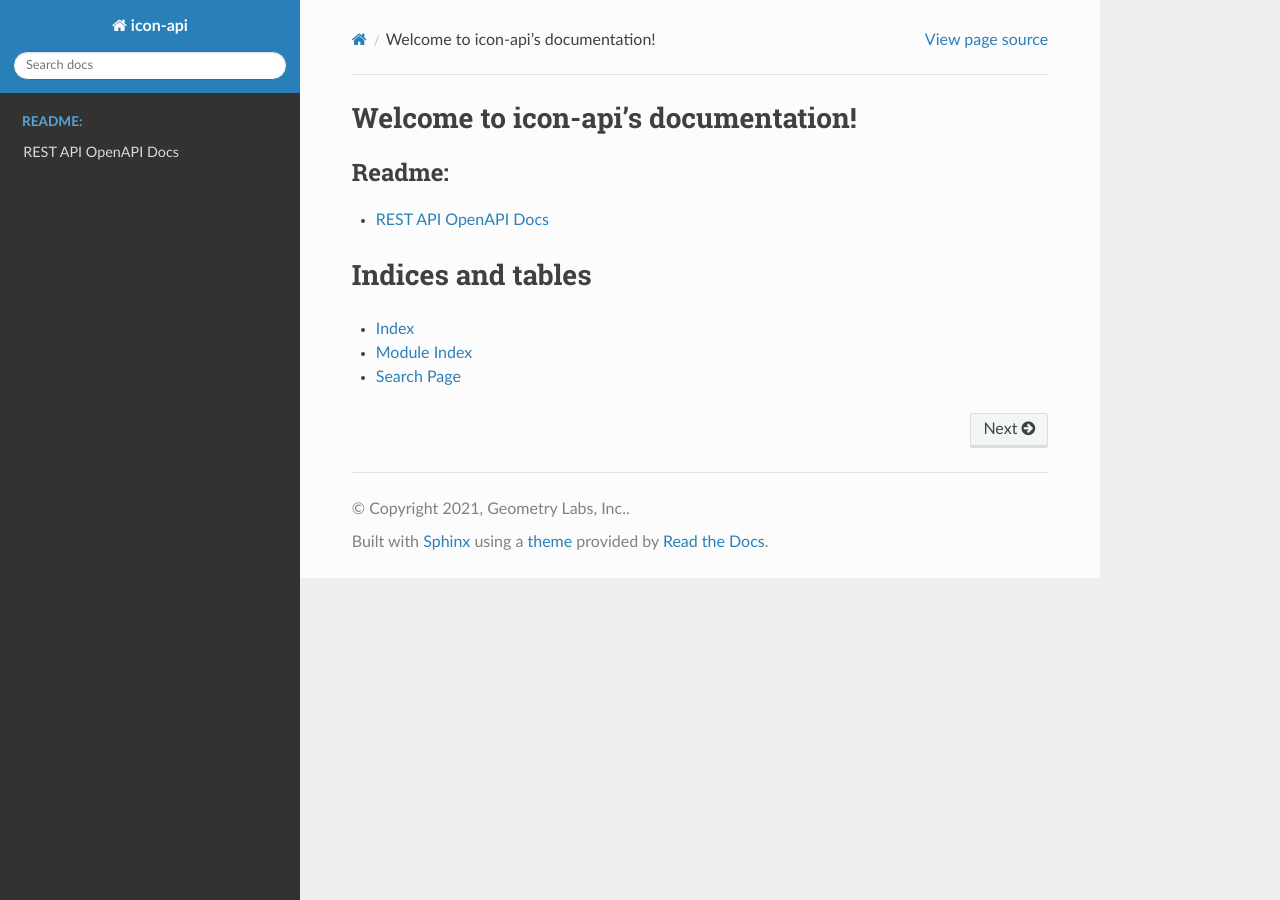
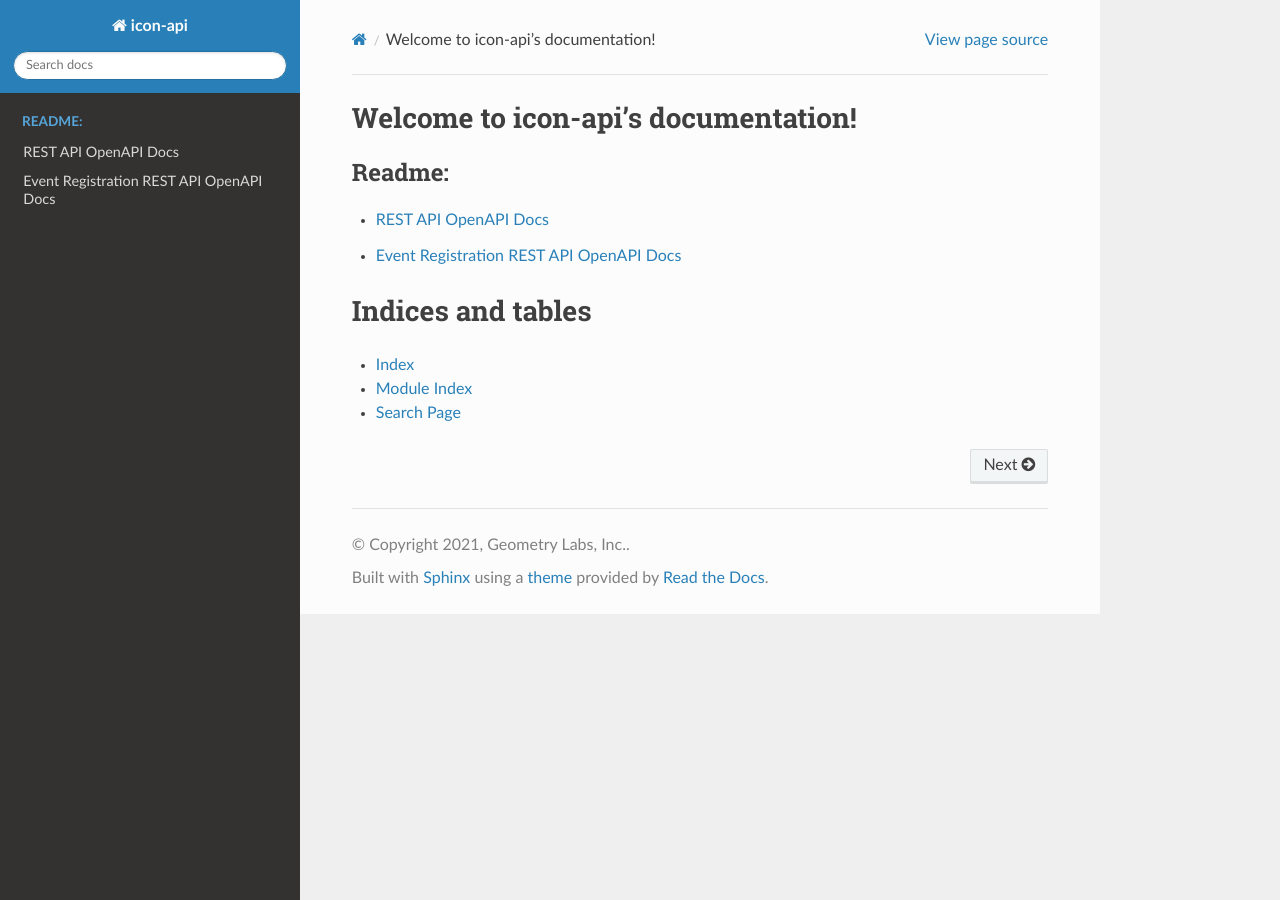
Before and after one commit to geometry-labs/icon-api, a Sphinx documentation site: the page built from docs/index.rst, in a window 1280 px wide. Built offline with Sphinx 7.4.7 and the Read the Docs theme 2.0.0, drawn with Linux system fonts in a browser that asks for light colours.

Commit message:
adding registration open api docs

```diff
--- a/docs/index.rst
+++ b/docs/index.rst
@@ -12,6 +12,7 @@
 
    README.md
    rest-api
+   registration-rest-api
 
 
 .. toctree::
--- /dev/null
+++ b/docs/registration-rest-api.rst
@@ -0,0 +1,7 @@
+Event Registration REST API OpenAPI Docs
+========================================
+
+.. toctree::
+   :maxdepth: 2
+
+.. openapi:: openapi.registration.json
```
Also changed, not shown: TUTORIAL.md (+3 -0 lines).
